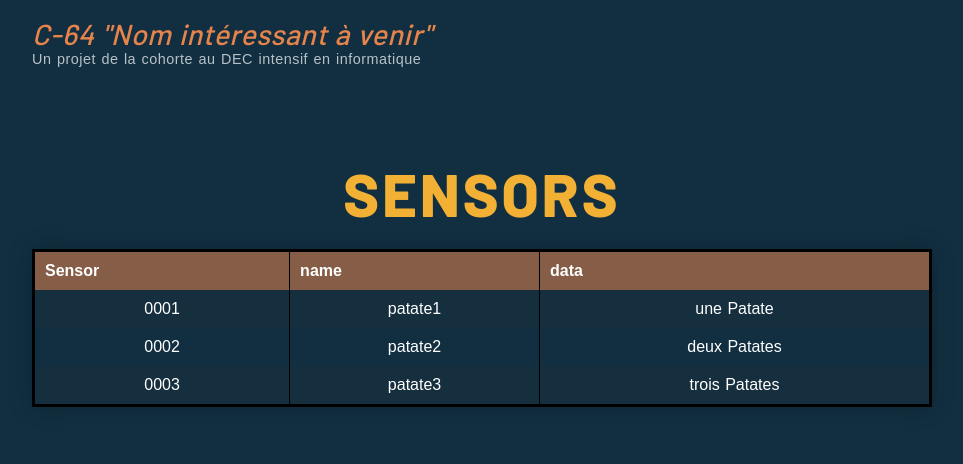
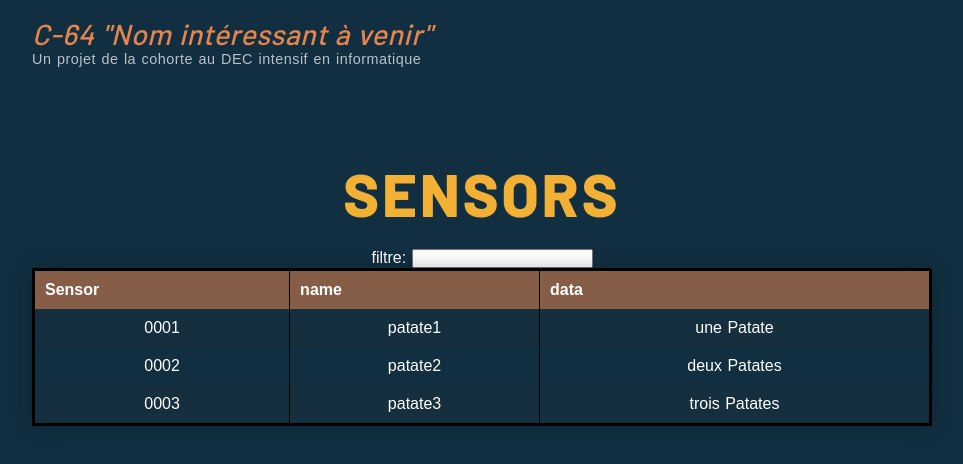
Before and after one commit to CVM-C64-H2021/Client, a Nuxt app: page /sensors in a window 1280 px wide. Shown: the top 464 px of the page, without its empty margins (158-1121 px from the left). Built offline with nearby package versions, Linux system fonts and the light colour scheme.

Commit message:
begin implementation of table filter

```diff
--- a/pages/sensors.vue
+++ b/pages/sensors.vue
@@ -8,7 +8,10 @@
       </div>
     </div>
 
-    <div>
+    <div class="container">
+      <form id="search">
+        filtre: <input name="filter" v-model="searchQuery">
+      </form>
     </div>
 
     <div class="container">
@@ -47,6 +50,7 @@
   export default {
     data () {
       return {
+        searchQuery : "",
         sensors :[
           {_id: "0001", name: "patate1", msg: "une Patate"},
           {_id: "0002", name: "patate2", msg: "deux Patates"},
```
